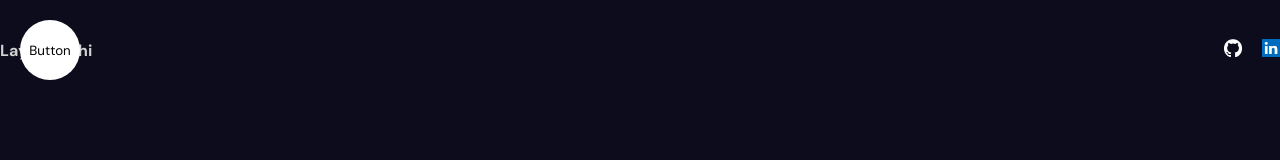
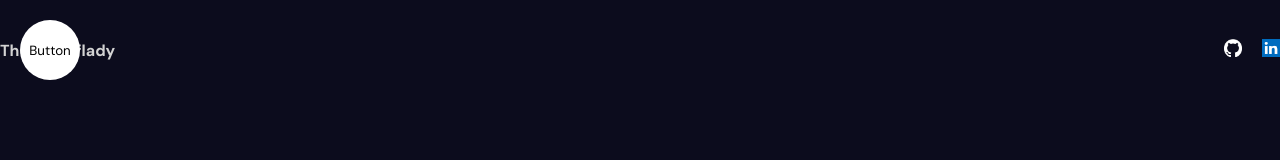
Before and after one commit to soilihilaydi/Portfolio, a React (Vite) app: page / in a window 1280 px wide. Shown: the top 160 px of the page. Built offline with nearby package versions, Linux system fonts and the light colour scheme.

Commit message:
change the name

```diff
--- a/src/components/navbar/Navbar.jsx
+++ b/src/components/navbar/Navbar.jsx
@@ -12,7 +12,7 @@ import { motion } from "framer-motion";
           initial={{ opacity: 0, scale: 0.5 }}
           animate={{ opacity: 1, scale: 1 }}
           transition={{ duration: 0.5 }}>
-          Laydi Soilihi
+          The weboflady
         </motion.span>
         <div className="social">
           <a href="https://github.com/soilihilaydi"><img src="/github.png" alt="lien vers github"/></a>
```
